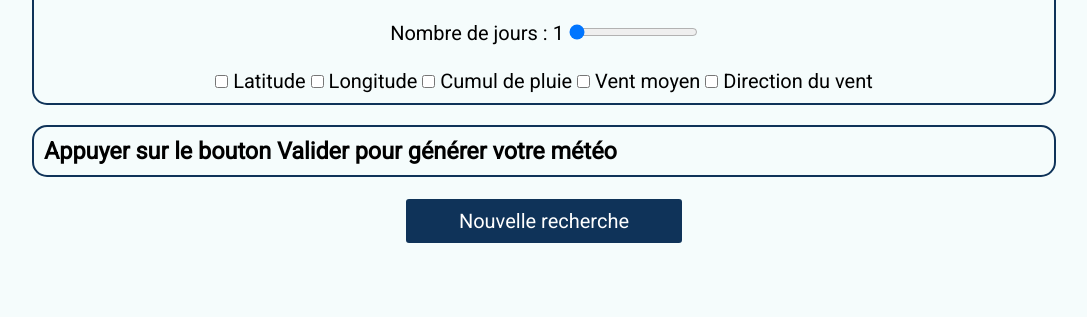
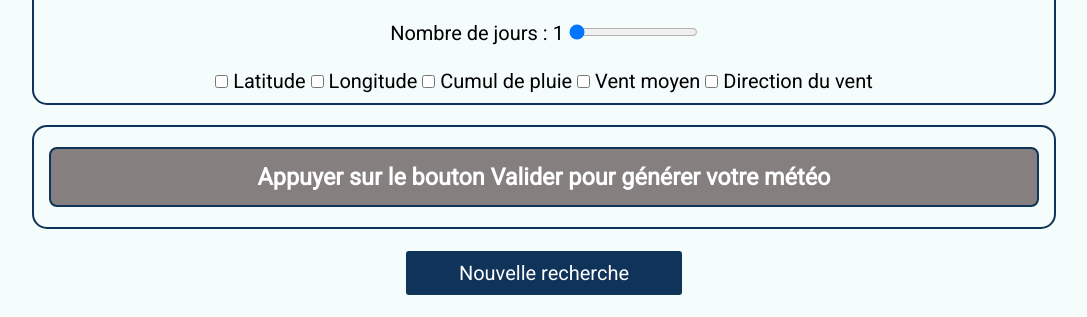
Before and after one commit to cicilafamille/SAE23, a plain HTML site: page index.html in a window 1280 px wide. Shown: the part 489-806 px from the top of the page, without its empty margins (96-1183 px from the left). Drawn offline with nearby package versions, Linux system fonts and the light colour scheme.

Commit message:
Pofiner le travail

```diff
--- a/css/style.css
+++ b/css/style.css
@@ -110,7 +110,13 @@ h1 {
   border-radius: 15px;
   padding: 20px;
 }
-
+.texte-center {
+  background-color : #857f7f !important;
+  flex: 1 1 100%;
+  display: flex;
+  justify-content: center;
+  align-items: center;
+}
 
 .options-container {
   display: flex;
--- a/index.html
+++ b/index.html
@@ -64,8 +64,9 @@
         <button id="validationButton">Valider</button>
       </section>
       <section id="weatherInformation">
-        <h3> Appuyer sur le bouton Valider pour générer votre météo</h3>
-        <!-- Ajouter les informations météo ici -->
+        <div class="texte-center">
+          <h3> Appuyer sur le bouton Valider pour générer votre météo</h3>
+        </div>
       </section>
     </main>
   </body>
```
